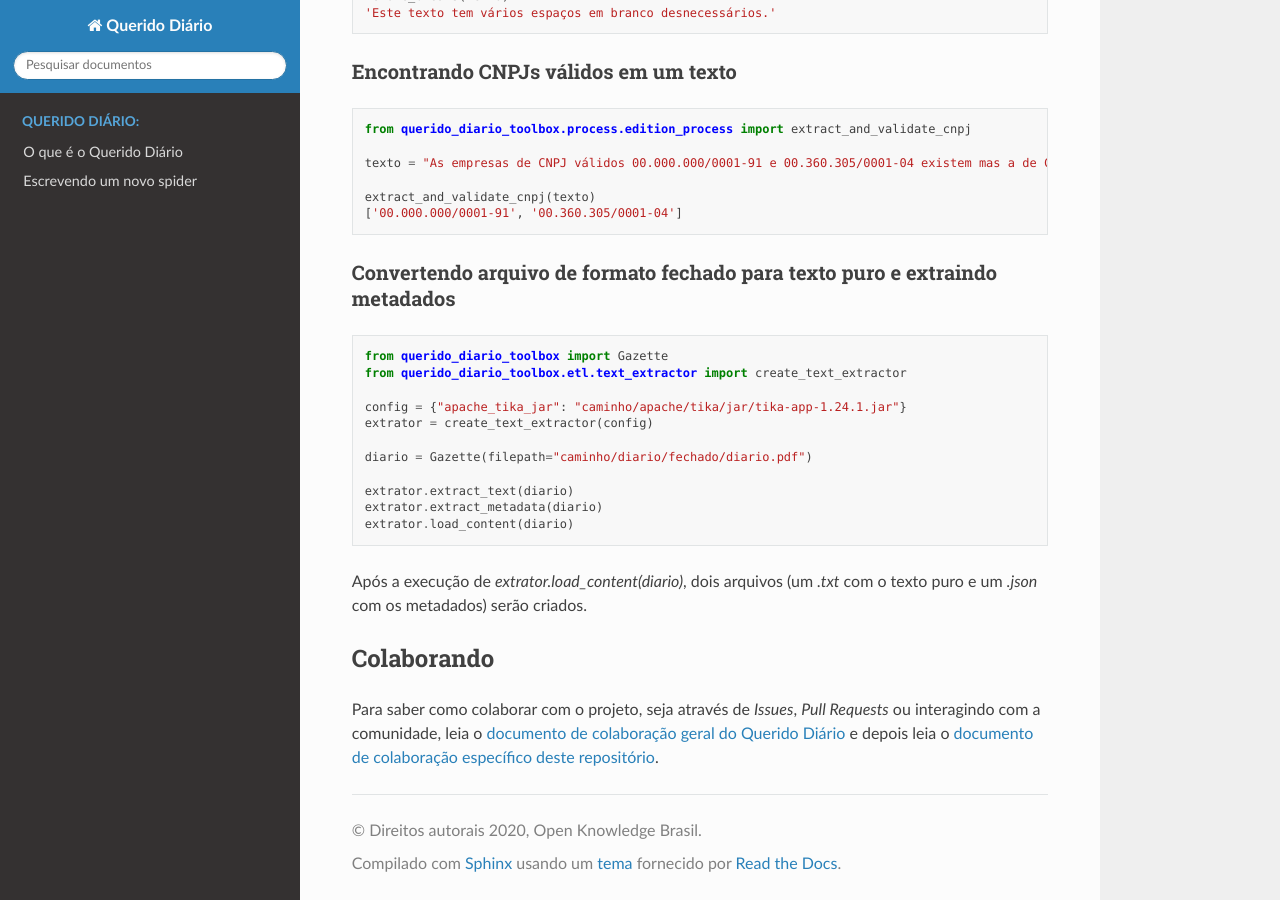
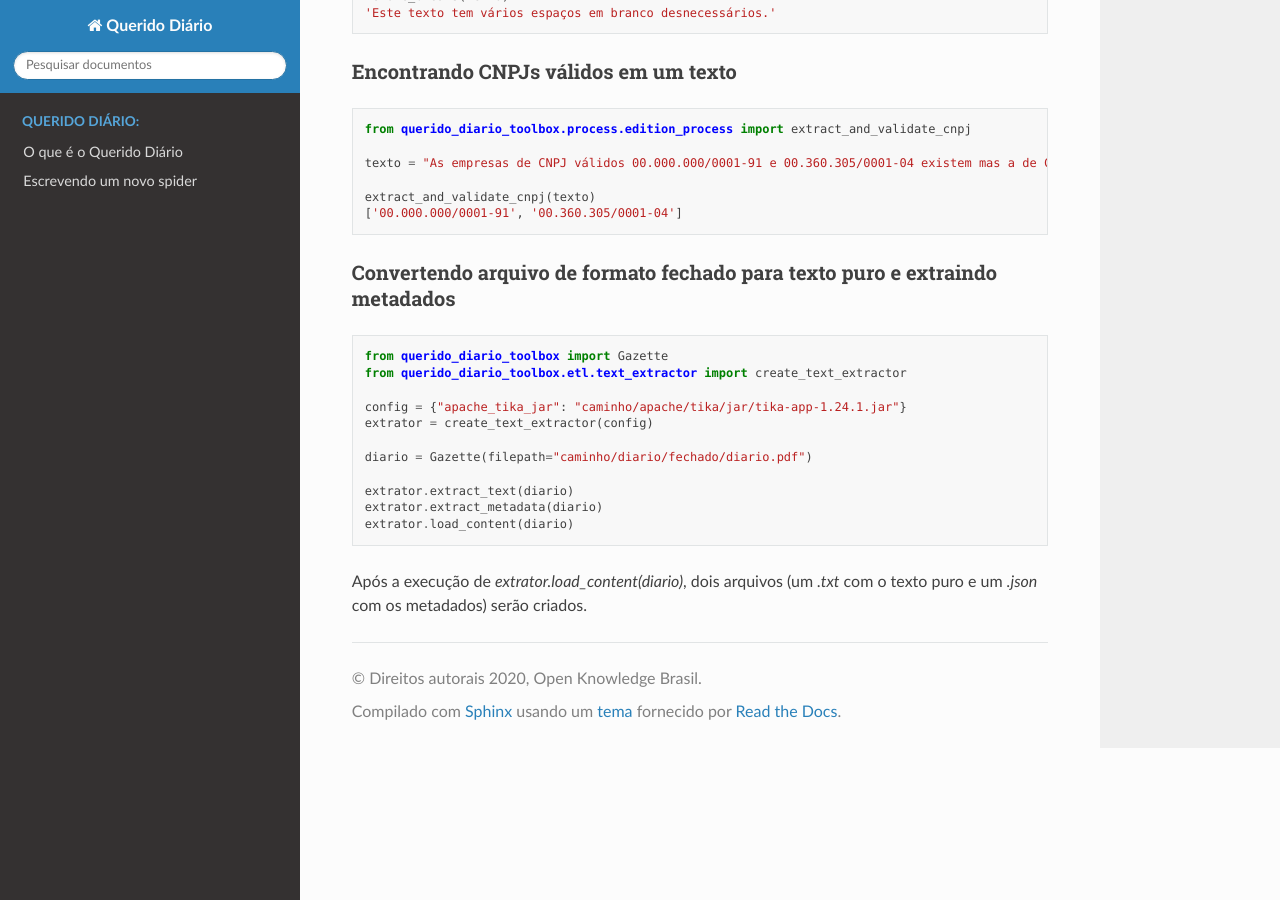
Before and after one commit to okfn-brasil/querido-diario-comunidade, a Sphinx documentation site: the page built from docs/source/utilizando-o-toolbox.rst, in a window 1280 px wide and 900 px high, scrolled down 961 px. Built offline with Sphinx 7.4.7 and the Read the Docs theme 2.0.0, drawn with Linux system fonts in a browser that asks for light colours; pages that are not in the unit, such as notebooks, are missing from menus.

Commit message:
Update utilizando-o-toolbox.rst

```diff
--- a/docs/source/utilizando-o-toolbox.rst
+++ b/docs/source/utilizando-o-toolbox.rst
@@ -72,11 +72,6 @@ Convertendo arquivo de formato fechado para texto puro e extraindo metadados
 
 Após a execução de `extrator.load_content(diario)`, dois arquivos (um `.txt` com o texto puro e um `.json` com os metadados) serão criados.
 
-Colaborando
------------
-
-Para saber como colaborar com o projeto, seja através de *Issues*, *Pull Requests* ou interagindo com a comunidade, leia o `documento de colaboração geral do Querido Diário`_ e depois leia o
-`documento de colaboração específico deste repositório`_.
 
 .. _Click here: how-to-use-toolbox.rst
 .. |python_version_img| image:: https://img.shields.io/pypi/pyversions/querido-diario-toolbox
@@ -88,5 +83,3 @@ Para saber como colaborar com o projeto, seja através de *Issues*, *Pull Reques
 .. _./examples: examples
 .. _Tabula: https://github.com/tabulapdf/tabula-java/releases
 .. _Jupyter: https://jupyter.org/
-.. _documento de colaboração geral do Querido Diário: https://github.com/okfn-brasil/querido-diario-comunidade/blob/main/CONTRIBUTING.md
-.. _documento de colaboração específico deste repositório: CONTRIBUTING.md
```
